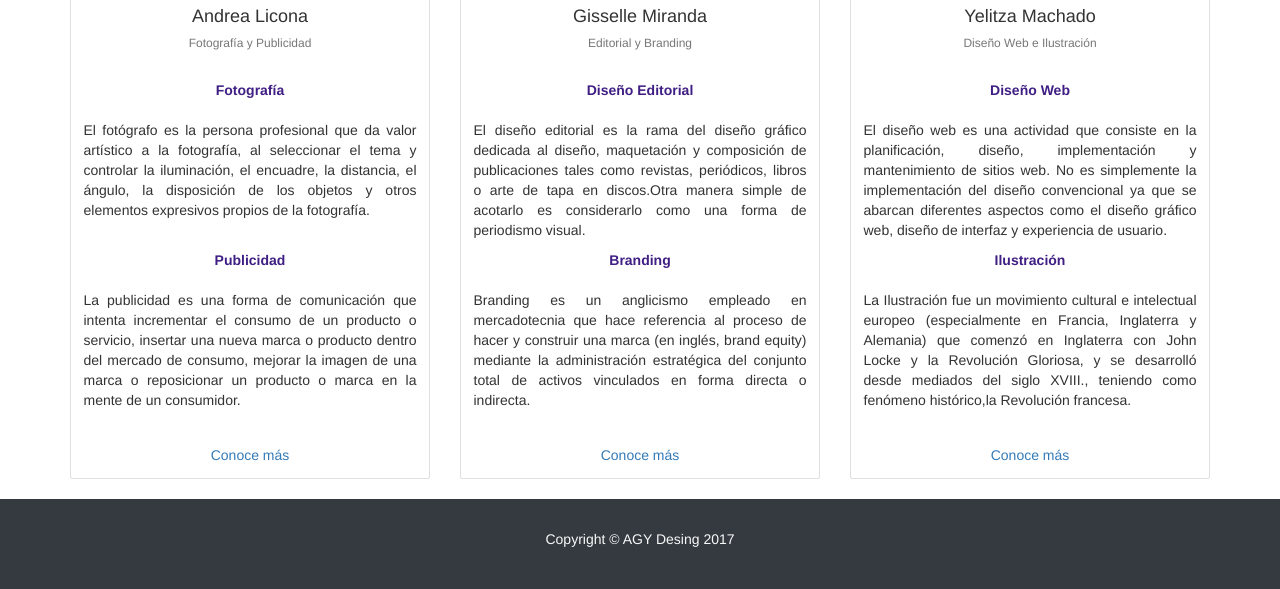
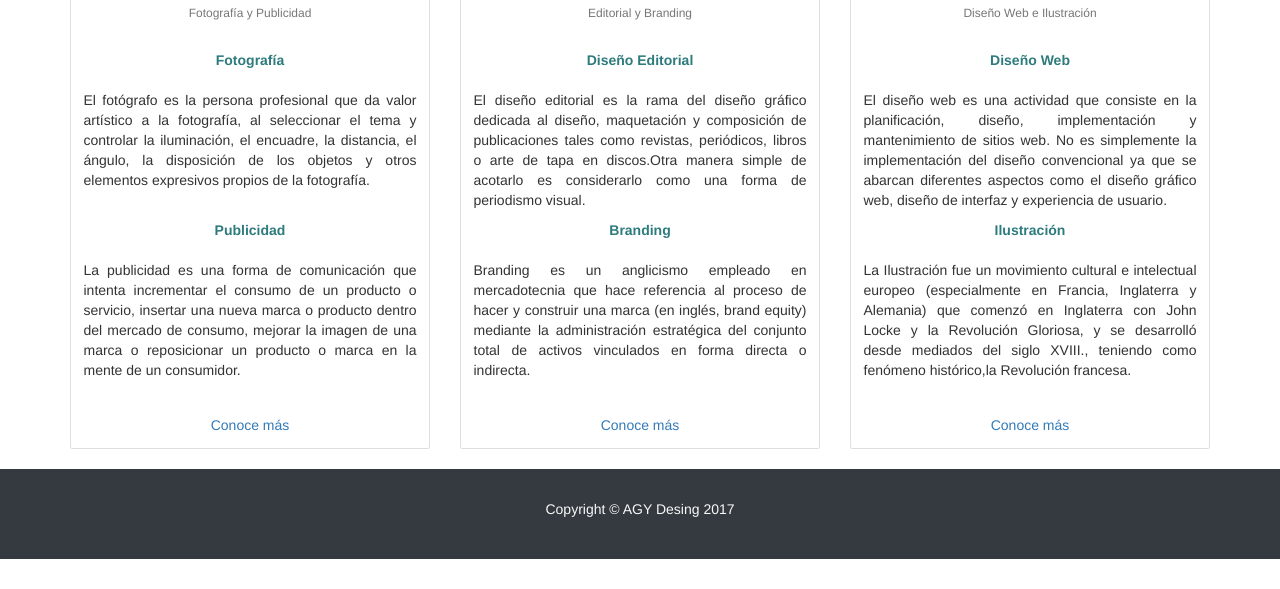
Before and after one commit to yltz/AGY-agencia-Digital, a plain HTML site: page index.html in a window 1280 px wide. Shown: the part 634-1223 px from the top of the page. After the commit the page ends 1193 px from the top, so only its background shows below. Drawn offline with Linux system fonts and the light colour scheme.

Commit message:
cambios de color y enlaces

```diff
--- a/css/style.css
+++ b/css/style.css
@@ -64,7 +64,6 @@ padding: 0 !important;
 .img-fluid{
   width: 100%;
   height: auto;
-  margin: 15px;
 }
 
 .card {
@@ -91,7 +90,7 @@ padding: 0 !important;
 }
 
 .card-body > li > a {
-  color: rgb(64,31,132)!important;
+  color: rgb(46,123,125)!important;
   font-weight: bold;
 }
 .img-footer{
--- a/index.html
+++ b/index.html
@@ -61,12 +61,12 @@
               <h4 class="section-heading">Andrea Licona</h4>
               <h6 class="text-muted">Fotograf&iacute;a y Publicidad</h6>
               <br/>
-              <li style="list-style: none;"><a href="#">Fotograf&iacute;a</a></li>
+              <li style="list-style: none;"><a href="views/andrea.html">Fotograf&iacute;a</a></li>
               <br/>
               <p class="text-justify">El fot&oacute;grafo es la persona profesional que da valor art&iacute;stico a la fotograf&iacute;a, al seleccionar el tema y controlar la iluminaci&oacute;n, el encuadre, la distancia, el &aacute;ngulo, la disposici&oacute;n de los objetos y otros elementos expresivos propios de la fotograf&iacute;a.
               </p>
                   <br/>
-                  <li style="list-style: none;"><a href="" ="#">Publicidad</a></li>
+                  <li style="list-style: none;"><a href="views/andrea.html">Publicidad</a></li>
                   <br/>
                   <p class="text-justify">La publicidad es una forma de comunicaci&oacute;n que intenta incrementar el consumo de un producto o servicio, insertar una nueva marca o producto dentro del mercado de consumo, mejorar la imagen de una marca o reposicionar un producto o marca en la mente de un consumidor.
 <ul class="text-center">
@@ -85,11 +85,11 @@
             <h4 class="section-heading">Gisselle Miranda</h4>
             <h6 class="text-muted">Editorial y Branding</h6>
             <br/>
-             <li style="list-style: none;"><a href="#">Diseño Editorial</a></li>
+             <li style="list-style: none;"><a href="views/gisselle.html">Diseño Editorial</a></li>
             <br/>
             <p class="text-justify">El diseño editorial es la rama del diseño gr&aacute;fico dedicada al diseño, maquetaci&oacute;n y composici&oacute;n de publicaciones tales como revistas, peri&oacute;dicos, libros o arte de tapa en discos.Otra manera simple de acotarlo es considerarlo como una forma de periodismo visual.
               <br/>
-             <li style="list-style: none;"><a href="#">Branding</a></li>
+             <li style="list-style: none;"><a href="views/gisselle.html">Branding</a></li>
             <br/>
             <p class="text-justify">Branding es un anglicismo empleado en mercadotecnia que hace referencia al proceso de hacer y construir una marca (en ingl&eacute;s, brand equity) mediante la administraci&oacute;n estrat&eacute;gica del conjunto total de activos vinculados en forma directa o indirecta.
               <br/>
@@ -107,11 +107,11 @@
           <h4 class="section-heading">Yelitza Machado</h4>
            <h6 class="text-muted">Dise&ntilde;o Web e Ilustraci&oacute;n</h6>
           <br/>
-             <li style="list-style: none;"><a href="#">Dise&ntilde;o Web</a></li>
+             <li style="list-style: none;"><a href="views/yelitza.html">Dise&ntilde;o Web</a></li>
             <br/>
             <p class="text-justify">El diseño web es una actividad que consiste en la planificación, diseño, implementaci&oacute;n y mantenimiento de sitios web. No es simplemente la implementaci&oacute;n del diseño convencional ya que se abarcan diferentes aspectos como el diseño gr&aacute;fico web, diseño de interfaz y experiencia de usuario.
               <br/>
-             <li style="list-style: none;"><a href="#">Ilustraci&oacute;n</a></li>
+             <li style="list-style: none;"><a href="views/yelitza.html">Ilustraci&oacute;n</a></li>
             <br/>
             <p class="text-justify">La Ilustración fue un movimiento cultural e intelectual europeo (especialmente en Francia, Inglaterra y Alemania) que comenz&oacute; en Inglaterra con John Locke y la Revoluci&oacute;n Gloriosa, y se desarroll&oacute; desde mediados del siglo XVIII., teniendo como fen&oacute;meno hist&oacute;rico,la Revoluci&oacute;n francesa.
               <br/>
```
